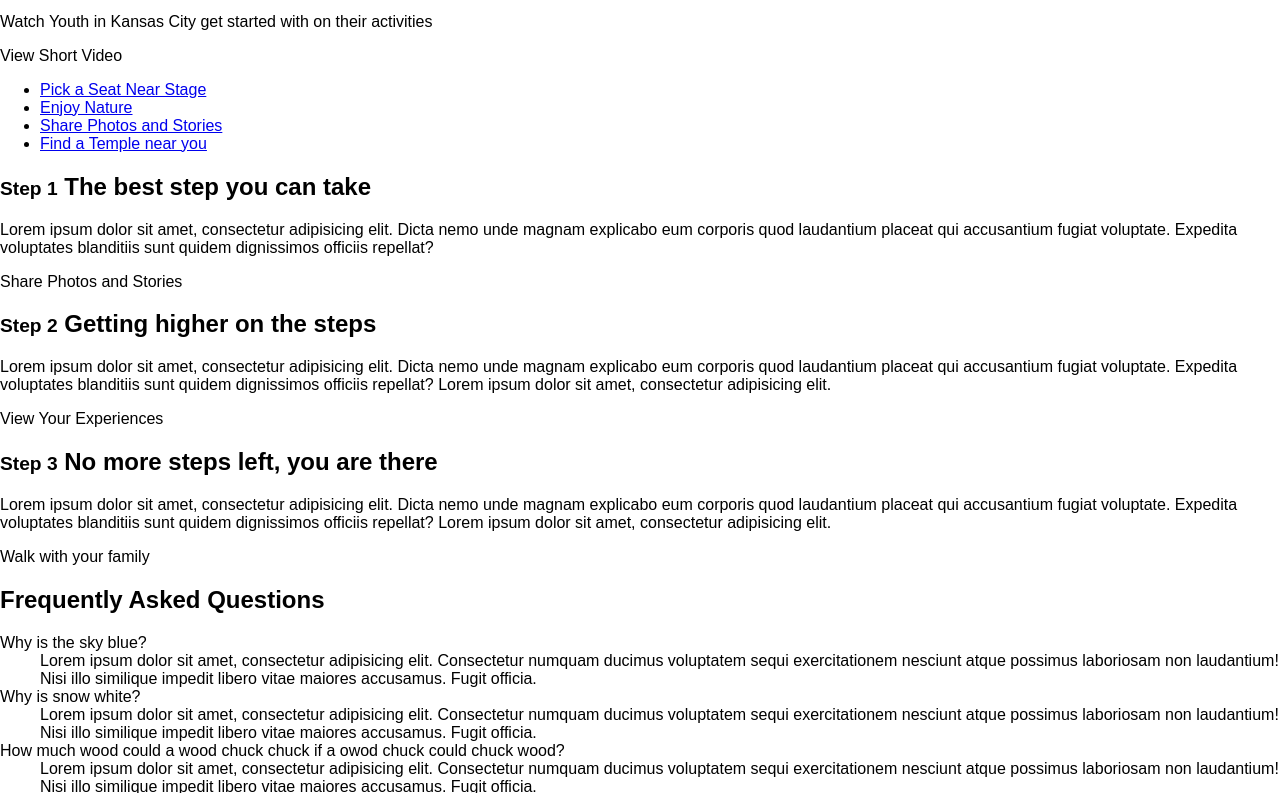
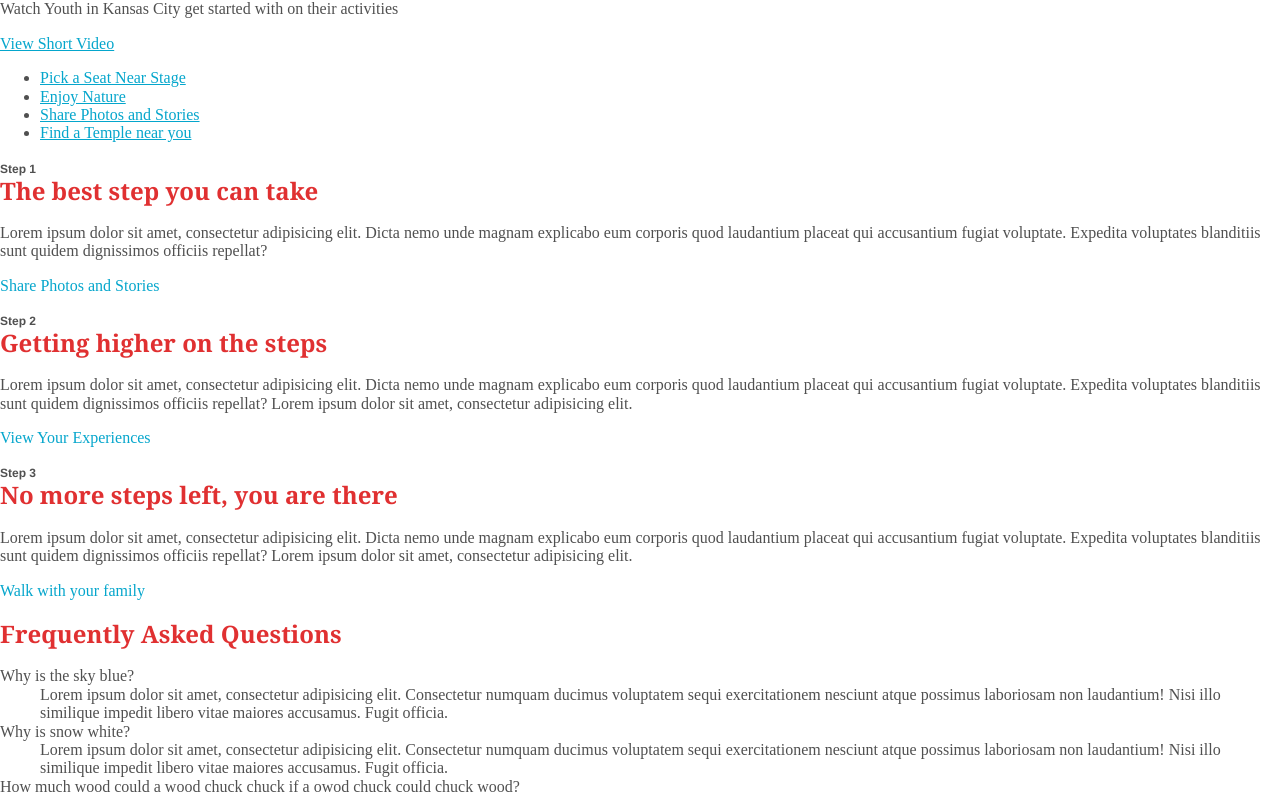
Before and after one commit to aaronbarker/fed-test, a website: page src/index.html in a window 1280 px wide. Shown: the part 165-958 px from the top of the page. Drawn offline with nearby package versions, Linux system fonts and the light colour scheme; files that its build step writes are made by us from their sources.

Commit message:
pre-lunch commit

```diff
--- a/src/index.html
+++ b/src/index.html
@@ -9,7 +9,8 @@
         <!-- Place favicon.ico and apple-touch-icon.png in the root directory -->
         <!-- build:css styles/vendor.css -->
         <!-- bower:css -->
-        <link rel="stylesheet" href="styles/vendor/normalize.css">
+
+        <link rel="stylesheet" href="../bower_components/normalize-css/normalize.css">
         <!-- endbower -->
         <!-- endbuild -->
         <!-- build:css(.tmp) styles/main.css -->
@@ -31,9 +32,9 @@
         </header>
 
         <section class="hero">
-            <h1>Let The Youth Lead</h1>
+            <h2>Let The Youth Lead</h2>
             <p class="lead">Watch Youth in Kansas City get started with on their activities</p>
-            <p><a class="button cta">View Short Video</a></p>
+            <p><a class="button cta" href="#">View Short Video</a></p>
         </section>
 
         <nav class="nav" role="navigation" id="main_nav">
--- a/src/styles/main.scss
+++ b/src/styles/main.scss
@@ -31,7 +31,14 @@ $font_serif:"Georgia";
 $font_sans:"Helvetica";
 
 
+// base styles
+$color_main_fg:#505050;
 
+
+
+body{
+    color:$color_main_fg;
+}
 
 .browsehappy {
     // margin: 0.2em 0;
@@ -39,3 +46,28 @@ $font_sans:"Helvetica";
     // color: #000;
     // padding: 0.2em 0;
 }
+
+
+h1,h2,h3,h4,h5,h6{
+    font-family:$font-serif;
+    small{
+        color:$color_main_fg;
+        font-family:$font-sans;
+        font-size:50%;
+        display:block;
+    }
+}
+
+
+
+h1,h2{
+    color:$red;
+}
+
+a, a:visited{
+    color:$blue;
+}
+
+a:hover, a:active{
+    color:$red;
+}
```
Also changed, not shown: build/6df2b309.favicon.ico (deleted), build/74bfa68d.favicon.ico (added), build/index.html, build/styles/83d1f201.vendor.css (added), build/styles/db4badba.main.css (deleted), src/styles/vendor/normalize.css (deleted).
